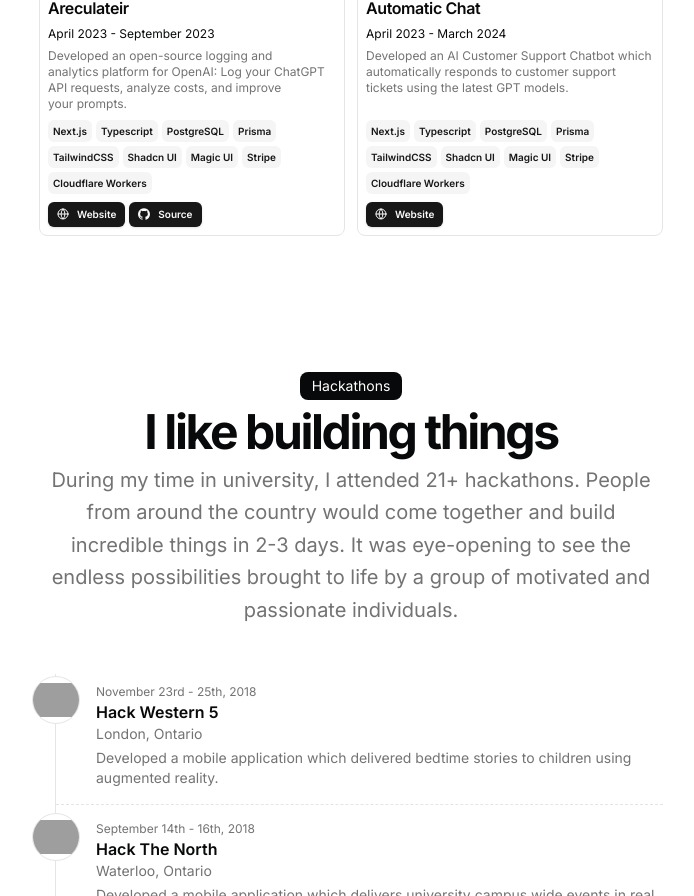
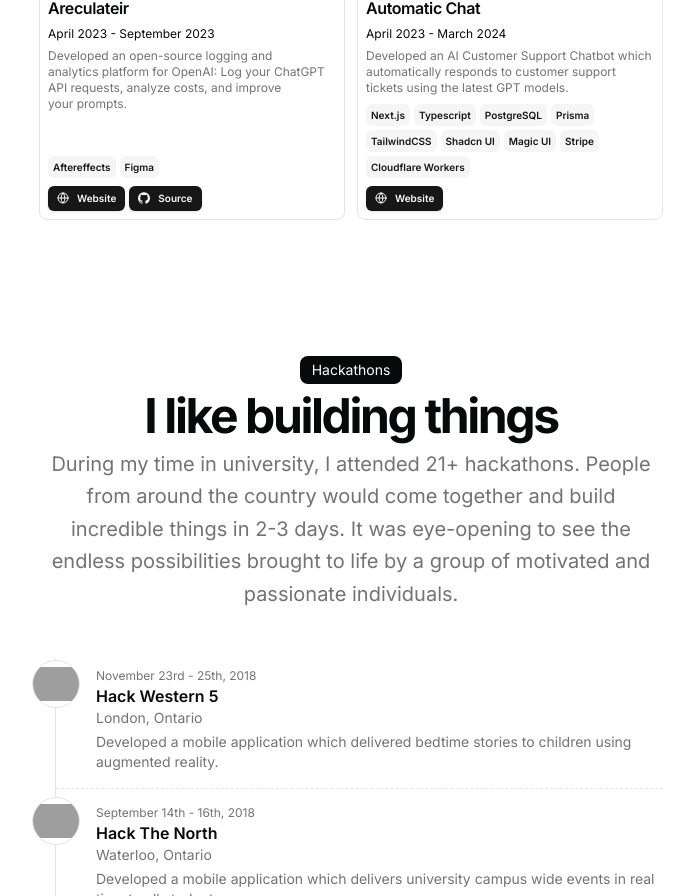
Before and after one commit to telluricaquarian/newportfolio, a Next.js app: page / in a window 1280 px wide. Shown: the part 2040-2936 px from the top of the page, without its empty margins (289-983 px from the left). Built offline with nearby package versions, Linux system fonts and the light colour scheme; grey boxes are pictures that could not be loaded.

Commit message:
Updated portfolio content

```diff
--- a/src/data/resume.tsx
+++ b/src/data/resume.tsx
@@ -168,12 +168,12 @@ export const DATA = {
       links: [
         {
           type: "Website",
-          href: "https://magicui.design",
+          href: "https://telluricaquarian.com/",
           icon: <Icons.globe className="size-3" />,
         },
         {
           type: "Source",
-          href: "https://github.com/magicuidesign/magicui",
+          href: "https://github.com/telluricaquarian",
           icon: <Icons.github className="size-3" />,
         },
       ],
@@ -188,15 +188,8 @@ export const DATA = {
       description:
         "Developed an open-source logging and analytics platform for OpenAI: Log your ChatGPT API requests, analyze costs, and improve your prompts.",
       technologies: [
-        "Next.js",
-        "Typescript",
-        "PostgreSQL",
-        "Prisma",
-        "TailwindCSS",
-        "Shadcn UI",
-        "Magic UI",
-        "Stripe",
-        "Cloudflare Workers",
+        "Aftereffects",
+        "Figma",
       ],
       links: [
         {
```
